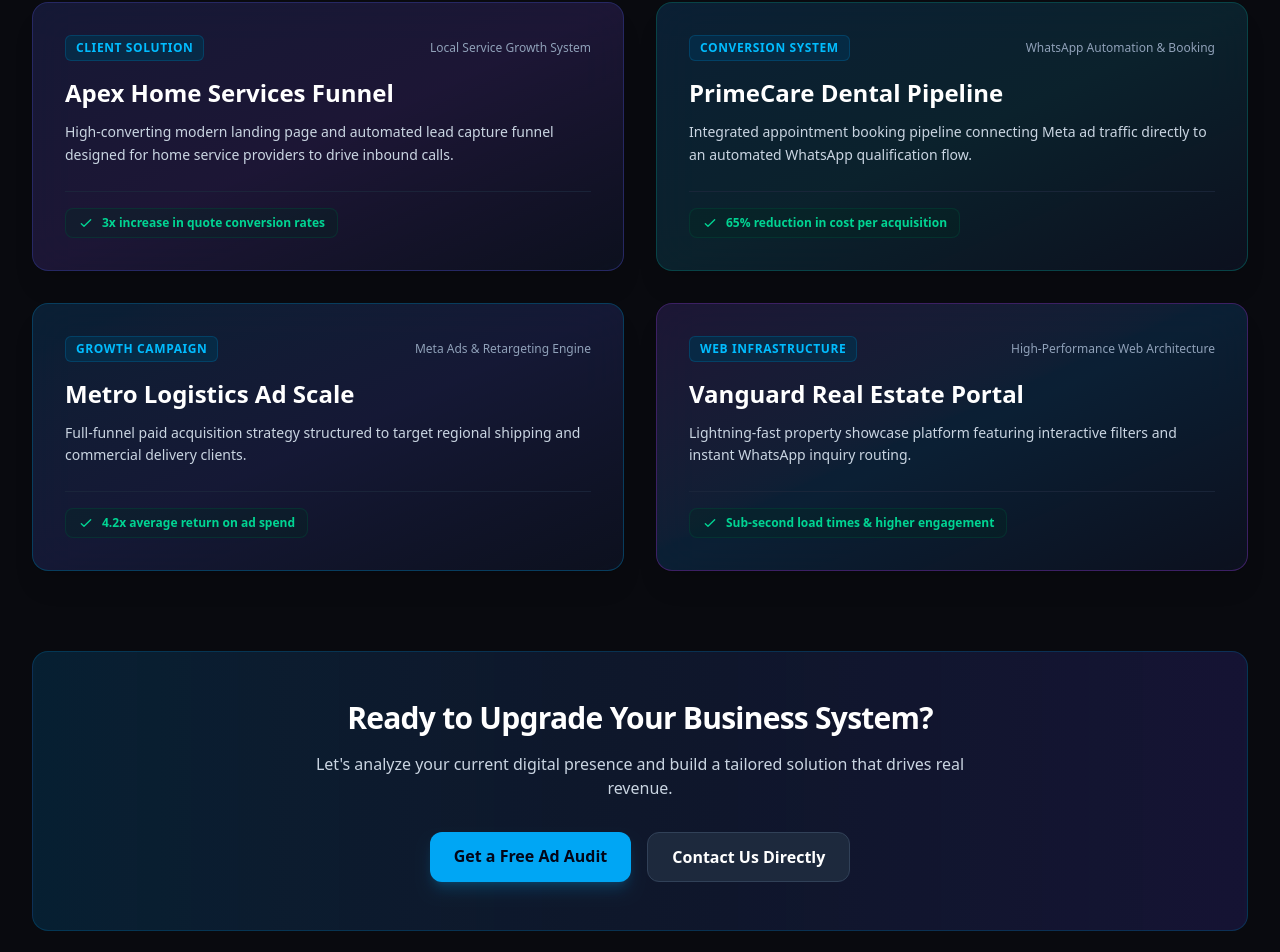
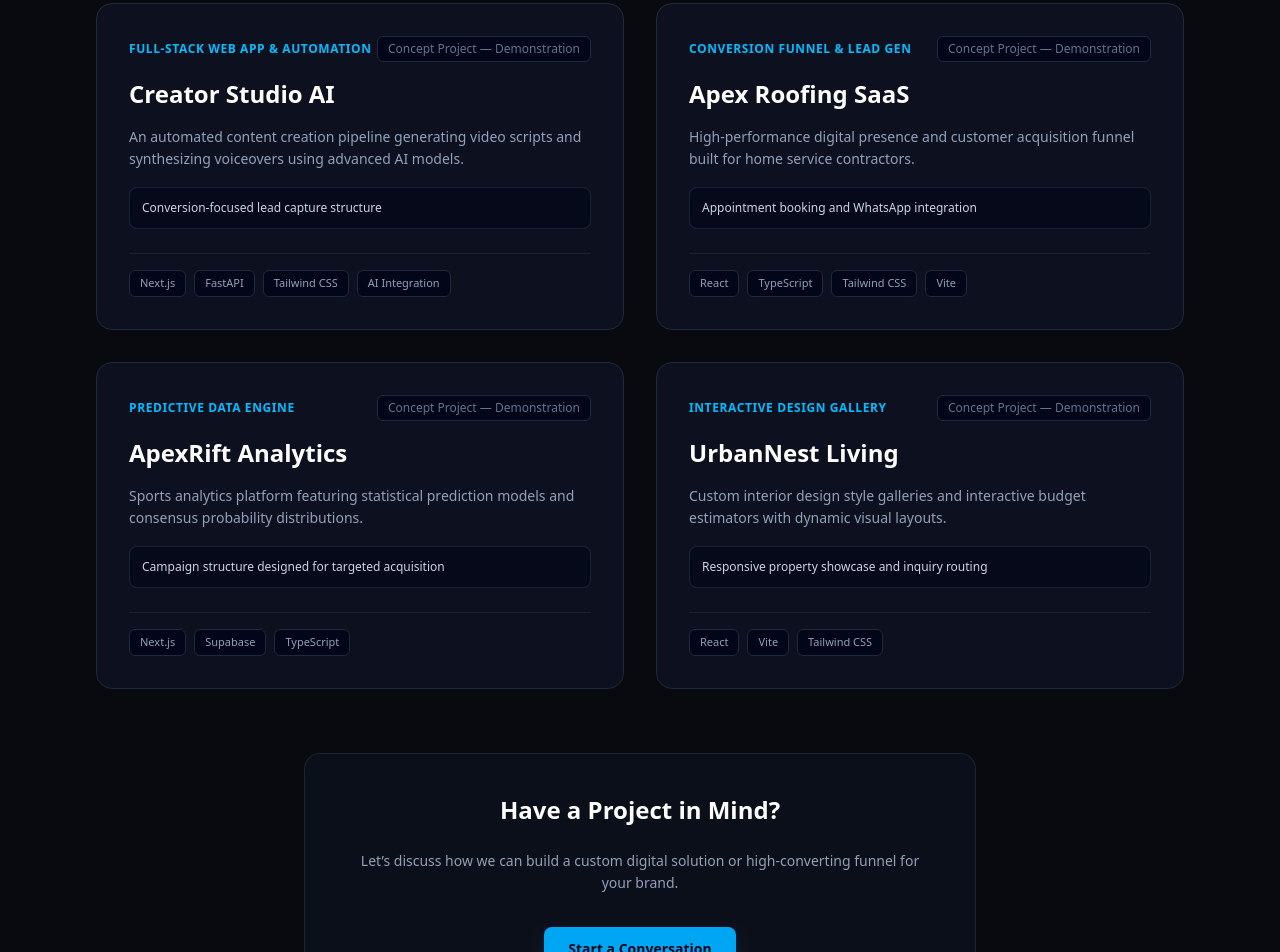
Before and after one commit to tomiwaoluwaseun16-dot/niormedia, a Next.js app: page /work in a window 1280 px wide. Shown: the part 375-1327 px from the top of the page. Built offline with nearby package versions, Linux system fonts and the light colour scheme.

Commit message:
fix: update work page to concept portfolio

```diff
--- a/app/work/page.tsx
+++ b/app/work/page.tsx
@@ -1,129 +1,92 @@
-import Link from 'next/link';
+import Button from "@/components/Button";
 
 export default function WorkPage() {
   const projects = [
     {
-      title: "Apex Home Services Funnel",
-      category: "Local Service Growth System",
-      description: "High-converting modern landing page and automated lead capture funnel designed for home service providers to drive inbound calls.",
-      metrics: "3x increase in quote conversion rates",
-      tag: "Client Solution",
-      gradient: "from-indigo-500/20 via-purple-500/20 to-transparent",
-      border: "border-indigo-500/30",
+      title: "Creator Studio AI",
+      category: "Full-Stack Web App & Automation",
+      description: "An automated content creation pipeline generating video scripts and synthesizing voiceovers using advanced AI models.",
+      metrics: "Conversion-focused lead capture structure",
+      tags: ["Next.js", "FastAPI", "Tailwind CSS", "AI Integration"]
     },
     {
-      title: "PrimeCare Dental Pipeline",
-      category: "WhatsApp Automation & Booking",
-      description: "Integrated appointment booking pipeline connecting Meta ad traffic directly to an automated WhatsApp qualification flow.",
-      metrics: "65% reduction in cost per acquisition",
-      tag: "Conversion System",
-      gradient: "from-sky-500/20 via-teal-500/20 to-transparent",
-      border: "border-teal-500/30",
+      title: "Apex Roofing SaaS",
+      category: "Conversion Funnel & Lead Gen",
+      description: "High-performance digital presence and customer acquisition funnel built for home service contractors.",
+      metrics: "Appointment booking and WhatsApp integration",
+      tags: ["React", "TypeScript", "Tailwind CSS", "Vite"]
     },
     {
-      title: "Metro Logistics Ad Scale",
-      category: "Meta Ads & Retargeting Engine",
-      description: "Full-funnel paid acquisition strategy structured to target regional shipping and commercial delivery clients.",
-      metrics: "4.2x average return on ad spend",
-      tag: "Growth Campaign",
-      gradient: "from-sky-500/20 via-indigo-500/20 to-transparent",
-      border: "border-sky-500/30",
+      title: "ApexRift Analytics",
+      category: "Predictive Data Engine",
+      description: "Sports analytics platform featuring statistical prediction models and consensus probability distributions.",
+      metrics: "Campaign structure designed for targeted acquisition",
+      tags: ["Next.js", "Supabase", "TypeScript"]
     },
     {
-      title: "Vanguard Real Estate Portal",
-      category: "High-Performance Web Architecture",
-      description: "Lightning-fast property showcase platform featuring interactive filters and instant WhatsApp inquiry routing.",
-      metrics: "Sub-second load times & higher engagement",
-      tag: "Web Infrastructure",
-      gradient: "from-purple-500/20 via-sky-500/20 to-transparent",
-      border: "border-purple-500/30",
+      title: "UrbanNest Living",
+      category: "Interactive Design Gallery",
+      description: "Custom interior design style galleries and interactive budget estimators with dynamic visual layouts.",
+      metrics: "Responsive property showcase and inquiry routing",
+      tags: ["React", "Vite", "Tailwind CSS"]
     }
   ];
 
   return (
-    <div className="min-h-screen bg-[#090a0f] text-slate-100 py-16 px-4 sm:px-6 lg:px-8">
-      <div className="max-w-7xl mx-auto">
-
-        {/* Header Section */}
-        <div className="text-center max-w-3xl mx-auto mb-16">
-          <span className="text-sky-400 font-semibold text-sm tracking-widest uppercase bg-sky-950/40 px-3 py-1 rounded-full border border-sky-800/50">
-            Proven Portfolio
-          </span>
-          <h1 className="text-4xl sm:text-5xl font-extrabold tracking-tight mt-4 mb-6">
-            Digital Systems Built for Scale
+    <div className="space-y-16 py-16 max-w-6xl mx-auto px-4 sm:px-6 lg:px-8">
+      {/* Header */}
+      <div className="text-center space-y-4 max-w-3xl mx-auto">
+        <div className="inline-block bg-slate-900 border border-slate-800 text-sky-400 text-xs font-semibold px-3 py-1.5 rounded-full uppercase tracking-wider">
+          CONCEPT PORTFOLIO
+        </div>
+        <h1 className="text-4xl sm:text-5xl font-bold tracking-tight text-white">
+          Our Proven <span className="text-sky-400">Track Record</span>
         </h1>
-          <p className="text-slate-400 text-lg">
-            Explore our high-performance web systems, automated lead funnels, and growth campaigns engineered to convert visitors into paying clients.
+        <p className="text-lg text-slate-400 leading-relaxed">
+          Explore fictional concept demonstrations showing how NiorMedia can design digital systems for different business types.
         </p>
       </div>
 
-        {/* Project Grid */}
+      {/* Projects Grid */}
       <div className="grid grid-cols-1 md:grid-cols-2 gap-8">
-          {projects.map((project, index) => (
-            <div
-              key={index}
-              className={`relative rounded-2xl bg-slate-900/60 border ${project.border} p-6 sm:p-8 backdrop-blur-xl flex flex-col justify-between overflow-hidden group hover:border-sky-400/50 transition-all duration-300 shadow-xl`}
-            >
-              {/* Background Glow Effect */}
-              <div className={`absolute inset-0 bg-gradient-to-br ${project.gradient} opacity-50 group-hover:opacity-100 transition-opacity duration-300 pointer-events-none`} />
-
-              <div>
-                <div className="flex items-center justify-between mb-4 relative z-10">
-                  <span className="text-xs font-semibold uppercase tracking-wider text-sky-400 bg-sky-950/80 px-2.5 py-1 rounded-md border border-sky-800/50">
-                    {project.tag}
-                  </span>
-                  <span className="text-xs text-slate-400 font-medium">
-                    {project.category.split('/')[0]}
-                  </span>
+        {projects.map((project, idx) => (
+          <div key={idx} className="bg-slate-900/60 border border-slate-800 rounded-2xl p-8 flex flex-col justify-between space-y-6 hover:border-sky-500/50 transition-colors">
+            <div className="space-y-4">
+              <div className="flex items-center justify-between">
+                <span className="text-xs font-semibold text-sky-400 uppercase tracking-wider">{project.category}</span>
+                <span className="text-xs font-medium text-slate-500 bg-slate-950 px-2.5 py-1 rounded-md border border-slate-800">Concept Project — Demonstration</span>
+              </div>
+              <h2 className="text-2xl font-bold text-white">{project.title}</h2>
+              <p className="text-slate-400 text-sm leading-relaxed">{project.description}</p>
+              <div className="bg-slate-950/60 border border-slate-800/80 rounded-lg p-3 text-xs text-slate-300 font-medium">
+                {project.metrics}
+              </div>
             </div>
 
-                <h3 className="text-2xl font-bold text-white mb-3 group-hover:text-sky-300 transition-colors relative z-10">
-                  {project.title}
-                </h3>
-
-                <p className="text-slate-300 text-sm leading-relaxed mb-6 relative z-10">
-                  {project.description}
-                </p>
-              </div>
-
-              <div className="pt-4 border-t border-slate-800/80 relative z-10">
-                <div className="flex items-center gap-2 text-xs font-semibold text-emerald-400 bg-emerald-950/30 px-3 py-1.5 rounded-lg border border-emerald-900/40 w-fit">
-                  <svg className="w-4 h-4" fill="none" stroke="currentColor" viewBox="0 0 24 24">
-                    <path strokeLinecap="round" strokeLinejoin="round" strokeWidth={2} d="M5 13l4 4L19 7" />
-                  </svg>
-                  {project.metrics}
+            <div className="space-y-4 pt-4 border-t border-slate-800/80">
+              <div className="flex flex-wrap gap-2">
+                {project.tags.map((tag, tagIdx) => (
+                  <span key={tagIdx} className="bg-slate-950 text-slate-400 text-[11px] font-medium px-2.5 py-1 rounded-md border border-slate-800">
+                    {tag}
+                  </span>
+                ))}
               </div>
             </div>
           </div>
         ))}
       </div>
 
-        {/* Call to Action Banner */}
-        <div className="mt-20 rounded-2xl bg-gradient-to-r from-sky-950/60 via-slate-900 to-indigo-950/60 border border-sky-800/40 p-8 sm:p-12 text-center relative overflow-hidden">
-          <div className="relative z-10 max-w-2xl mx-auto">
-            <h2 className="text-3xl font-bold tracking-tight text-white mb-4">
-              Ready to Upgrade Your Business System?
-            </h2>
-            <p className="text-slate-300 mb-8">
-              Let's analyze your current digital presence and build a tailored solution that drives real revenue.
+      {/* Call to Action */}
+      <div className="bg-slate-900/40 border border-slate-800/80 rounded-2xl p-10 text-center space-y-6 max-w-2xl mx-auto">
+        <h2 className="text-2xl font-bold text-white">Have a Project in Mind?</h2>
+        <p className="text-slate-400 text-sm leading-relaxed">
+          Let’s discuss how we can build a custom digital solution or high-converting funnel for your brand.
         </p>
-            <div className="flex flex-wrap justify-center gap-4">
-              <Link
-                href="/free-ad-audit"
-                className="bg-sky-500 hover:bg-sky-400 text-slate-950 font-semibold px-6 py-3 rounded-xl transition-colors shadow-lg shadow-sky-500/20"
-              >
-                Get a Free Ad Audit
-              </Link>
-              <Link
-                href="/contact"
-                className="bg-slate-800 hover:bg-slate-700 text-white font-semibold px-6 py-3 rounded-xl border border-slate-700 transition-colors"
-              >
-                Contact Us Directly
-              </Link>
+        <div className="pt-2">
+          <Button href="/contact" variant="primary">
+            Start a Conversation
+          </Button>
         </div>
-          </div>
-        </div>
-
       </div>
     </div>
   );
```
Lines whose indentation alone changed are shown as unchanged.
